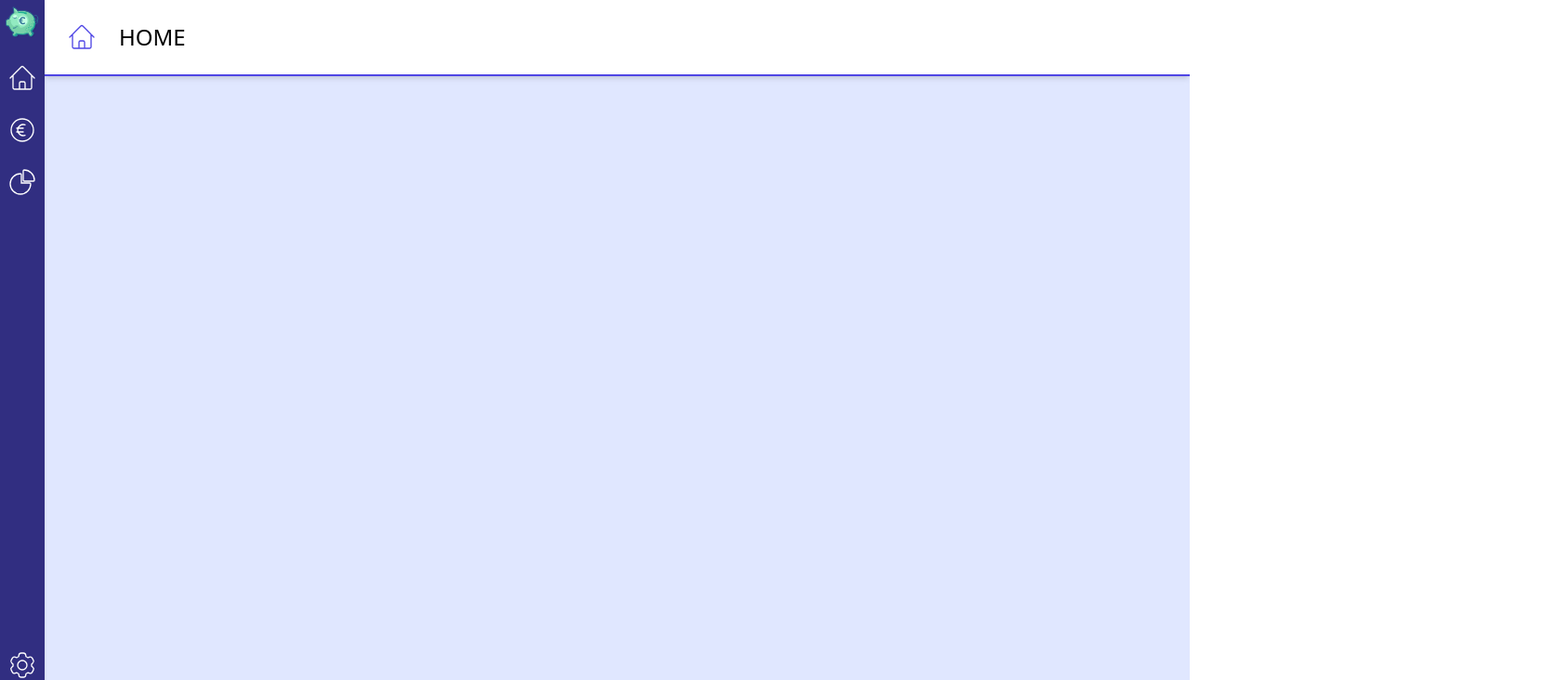
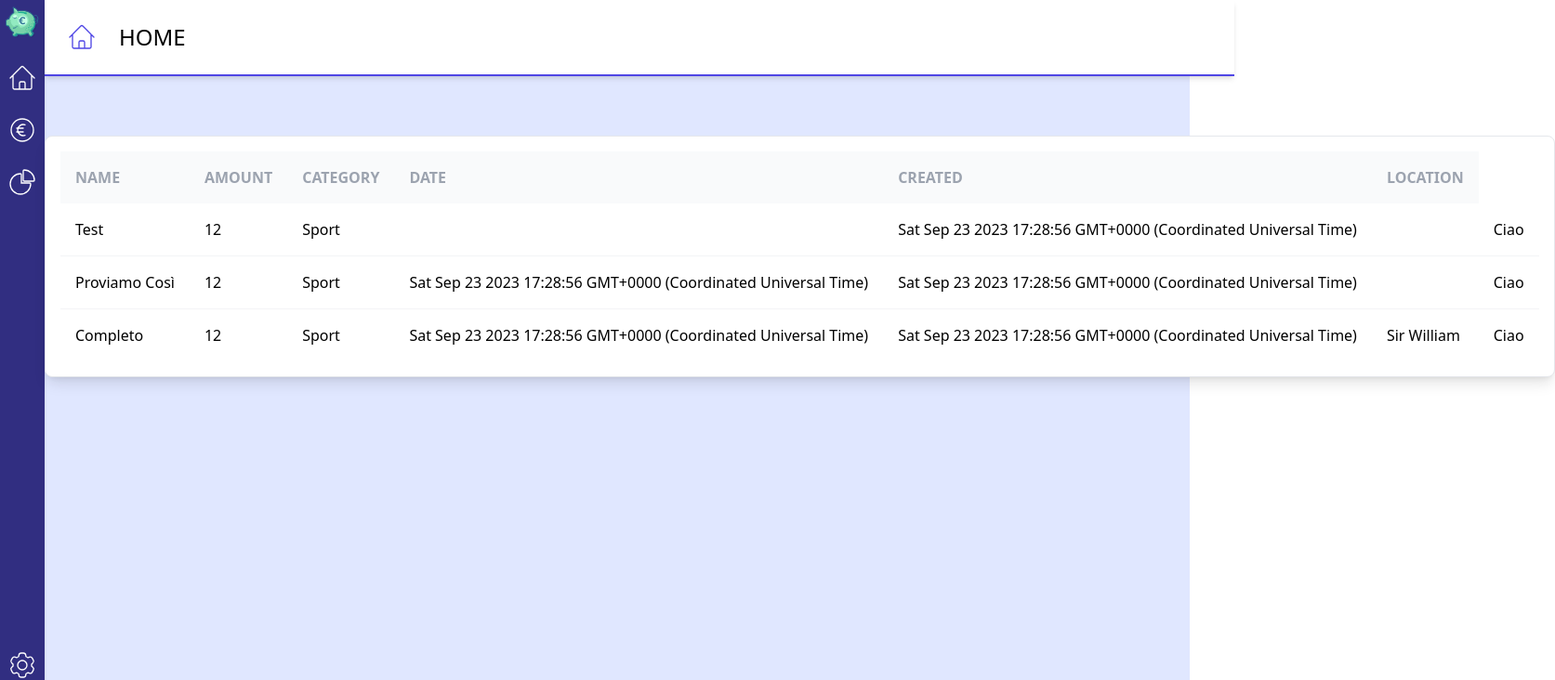
Before and after one commit to DomeT99/hello-money, a Vue app: page /expense in a window 1280 px wide. Shown: the top 732 px of the page at 93% size, 1673 px wide, since content can reach past the window. Built offline with nearby package versions, Linux system fonts and the light colour scheme.

Commit message:
feat: create expense table

```diff
--- a/src/HMExpense/ExpenseView.vue
+++ b/src/HMExpense/ExpenseView.vue
@@ -1,5 +1,18 @@
 <script setup lang="ts">
+import HMExpenseTable from "./HMExpenseTable.vue";
+
+import { useExpensesStore } from "@/stores/expensesStore";
+const store = useExpensesStore();
+
 </script>
 
 <template>
+  <div class="antialiased flex flex-col justify-center mt-12 max-h-screen">
+    <div class="mx-auto bg-white shadow-lg rounded-lg border border-gray-200">
+      <HMExpenseTable
+        :body="store.expenses"
+        :header="['Name', 'Amount', 'Category', 'Date', 'Created', 'Location']"
+      />
+    </div>
+  </div>
 </template>
--- /dev/null
+++ b/src/HMExpense/HMExpenseTable.vue
@@ -0,0 +1,52 @@
+<script setup lang="ts">
+import { type Table } from "@/types/components";
+import { type Expenses } from "@/types/models";
+
+const props = defineProps<Table<Expenses>>();
+</script>
+<template>
+  <div class="p-2">
+    <div class="overflow-x-auto max-h-[60vh]">
+      <table class="table-auto w-full">
+        <thead
+          class="text-md sticky font-semibold uppercase text-gray-400 bg-gray-50"
+        >
+          <tr>
+            <th class="p-2 whitespace-nowrap" v-for="title of props.header">
+              <div class="font-semibold text-left">{{ title }}</div>
+            </th>
+          </tr>
+        </thead>
+        <tbody class="text-md divide-y divide-gray-100 overflow-y-auto">
+          <tr v-for="item of props.body">
+            <td class="p-2 whitespace-nowrap">
+              <div class="font-medium">{{ item.name }}</div>
+            </td>
+            <td class="p-2 whitespace-nowrap">
+              <div class="font-medium">{{ item.amount }}</div>
+            </td>
+            <td class="p-2 whitespace-nowrap">
+              <div class="font-medium">{{ item.category }}</div>
+            </td>
+            <td class="p-2 whitespace-nowrap">
+              <div class="font-medium">
+                {{ item.dateTransaction }}
+              </div>
+            </td>
+            <td class="p-2 whitespace-nowrap">
+              <div class="font-medium">
+                {{ item.createdDate }}
+              </div>
+            </td>
+            <td class="p-2 whitespace-nowrap">
+              <div class="font-medium">{{ item.location }}</div>
+            </td>
+            <td class="p-2 whitespace-nowrap">
+              <button>Ciao</button>
+            </td>
+          </tr>
+        </tbody>
+      </table>
+    </div>
+  </div>
+</template>
--- /dev/null
+++ b/src/stores/expensesStore.ts
@@ -0,0 +1,31 @@
+import type { Expenses } from "@/types/models";
+import { defineStore } from "pinia";
+import { ref } from "vue";
+
+export const useExpensesStore = defineStore("expensesStore", () => {
+  const expenses = ref<Expenses[]>([
+    {
+      name: "Test",
+      amount: 12,
+      category: "Sport",
+      createdDate: new Date(),
+    },
+    {
+      name: "Proviamo Così",
+      amount: 12,
+      category: "Sport",
+      dateTransaction: new Date(),
+      createdDate: new Date(),
+    },
+    {
+      name: "Completo",
+      amount: 12,
+      category: "Sport",
+      dateTransaction: new Date(),
+      createdDate: new Date(),
+      location:"Sir William"
+    },
+  ]);
+
+  return { expenses };
+});
--- a/src/stores/layoutStore.ts
+++ b/src/stores/layoutStore.ts
@@ -6,8 +6,8 @@ import HMHomeIcon from "@/components/Icons/HMHomeIcon.vue";
 import { isEmptyString } from "@/utils/utils";
 
 export const useLayoutStore = defineStore("layoutStore", () => {
-  const titleHeader = ref("HOME");
-  const iconHeader = ref(HMHomeIcon);
+  const titleHeader = ref<string>("HOME");
+  const iconHeader = ref<Component>(HMHomeIcon);
 
   function changeTitle(title: string) {
     if (isEmptyString(title)) {
--- a/src/types/components.ts
+++ b/src/types/components.ts
@@ -10,3 +10,8 @@ export type MenuOptions = {
   route: string;
   icon: Component;
 };
+
+export type Table<T> = {
+  header: string[];
+  body?: T[];
+};
--- /dev/null
+++ b/src/types/models.ts
@@ -0,0 +1,8 @@
+export type Expenses = {
+  name: string;
+  amount: number;
+  category: string;
+  dateTransaction?: Date;
+  createdDate: Date;
+  location?: string;
+};
```
